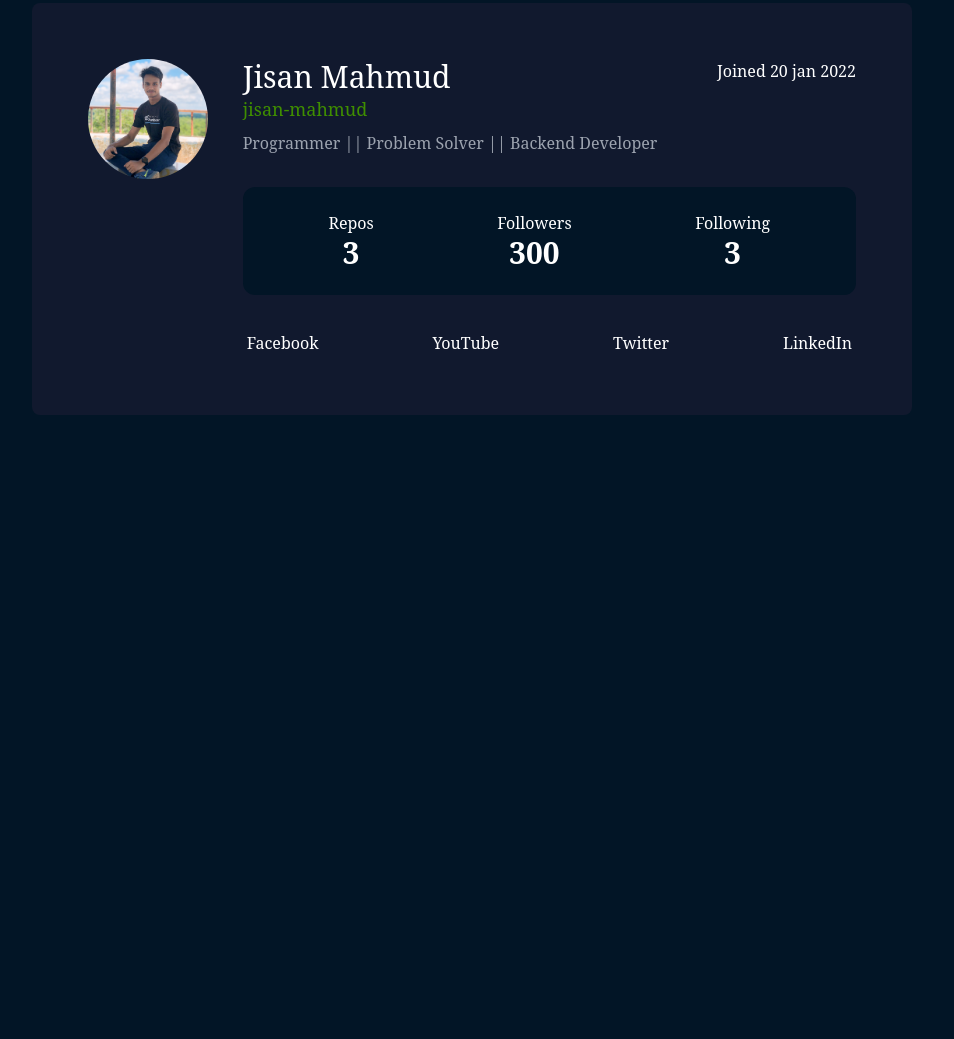
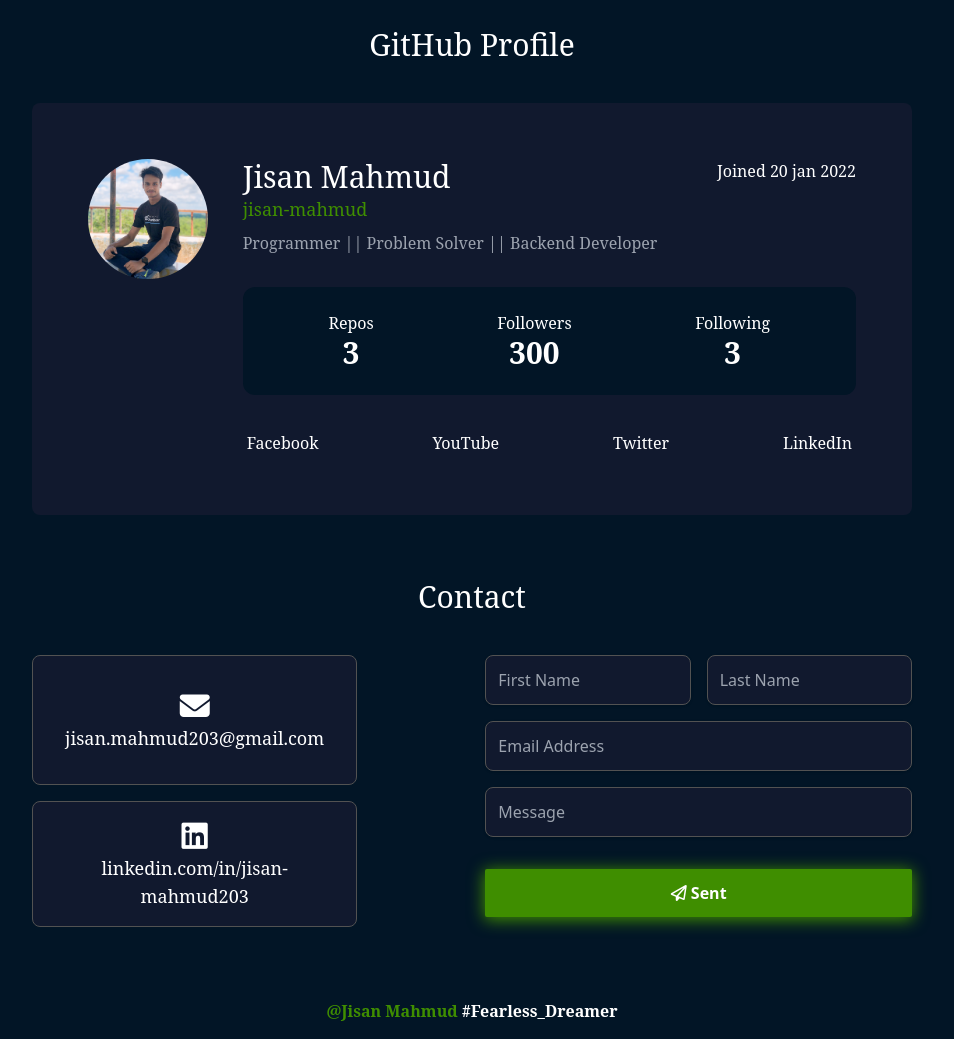
Before and after one commit to jisan-mahmud/portfolio-with-tailwind, a plain HTML site: page index.html in a window 1280 px wide. Shown: the part 1672-2711 px from the top of the page, without its empty margins (168-1122 px from the left). Before the commit the page ends 2127 px from the top, so only its background shows below. Drawn offline with nearby package versions, Linux system fonts and the light colour scheme.

Commit message:
add contact section and scroll effect

```diff
--- a/css/style.css
+++ b/css/style.css
@@ -1,3 +1,6 @@
+html{
+  scroll-behavior: smooth !important;
+}
 body{
     background-color: #021526;
 }
@@ -31,7 +34,9 @@ a:hover{
 #shadow2 {
     box-shadow: 0px 0px 9px -1px #3F8E00;
 }
-
+.shadow:focus{
+  box-shadow: 0px 2px 16px 1px #072b52;
+}
 @keyframes typing {
   0% {
     width: 0%;
--- a/index.html
+++ b/index.html
@@ -6,6 +6,7 @@
     <link rel="stylesheet" href="css/style.css">
     <link rel="preconnect" href="https://fonts.googleapis.com">
     <link rel="preconnect" href="https://fonts.gstatic.com" crossorigin>
+    <link rel="stylesheet" href="https://unpkg.com/aos@next/dist/aos.css" />
     <link rel="stylesheet" type='text/css' href="https://cdn.jsdelivr.net/gh/devicons/devicon@latest/devicon.min.css" />
     <script src="https://cdn.tailwindcss.com"></script>
     <script src="https://kit.fontawesome.com/87115898c2.js" crossorigin="anonymous"></script>
@@ -27,9 +28,9 @@
                 <div class="link lg:block hidden">
                     <ul class="flex gap-10 text-lg">
                         <li><a href="#">Home</a></li>
-                        <li><a href="#">Recent Project</a></li>
-                        <li><a href="#">GitHub Profile</a></li>
-                        <li><a href="#">Get In Touch</a></li>
+                        <li><a href="#recent_project">Recent Project</a></li>
+                        <li><a href="#github_profile">GitHub Profile</a></li>
+                        <li><a href="#contact">Contact</a></li>
                     </ul>
                 </div>
                 <!-- social media icon -->
@@ -65,7 +66,7 @@
             </div>
             <div class="flex-row md:w-10/12 m-auto sm:p-8 p-5 sm:pt-10 pt-4">
                 <h1 class="text-lg delay-[300ms] duration-[600ms] taos:translate-x-[-100%] taos:invisible" data-taos-offset="100">WORKED WITH: </h1>
-                <ul class="grid grid-cols-2 text-center sm:flex sm:flex-wrap text-2xl sm:text-3xl md:text-4xl justify-center sm:justify-start gap-4 mt-4 delay-[300ms] duration-[600ms] taos:translate-x-[100%] taos:invisible" data-taos-offset="100">
+                <ul id="skills" class="grid grid-cols-2 text-center sm:flex sm:flex-wrap text-2xl sm:text-3xl md:text-4xl justify-center sm:justify-start gap-4 mt-4 delay-[300ms] duration-[600ms] taos:translate-x-[100%] taos:invisible" data-taos-offset="100">
                     <li class="hover:text-[#ffd845] hover:animate-bounce hover:bg-[#f5f5dc] border-2 rounded-lg border-neutral-600 pt-2 pb-2 pl-9 pr-9">
                         <i class="devicon-python-plain"></i>
                     </li>
@@ -96,9 +97,8 @@
         </section>
     </header>
     <main class="md:w-9/12 m-auto p-10 text-white">
-
         <!-- recent work -->
-        <div>
+        <div id="recent_project">
             <!-- title section -->
             <div class="md:w-6/12 w-10/12  m-auto text-center duration-[1000ms] taos:opacity-0" data-taos-offset="300">
                 <h1 class="text-3xl mb-6 font-bold">Recent Work</h1>
@@ -145,9 +145,10 @@
         <!-- end recent work section -->
 
         <!-- github profie -->
-        <div class="flex md:gap-6 lg:gap-8 gap-3 bg-[#241f3775] md:p-14 p-6 rounded-lg justify-center duration-[600ms] taos:[transform:perspective(2500px)_rotateX(100deg)] taos:invisible taos:[backface-visibility:hidden]" data-taos-offset="100">
-
-            <!-- left side content -->
+        <div id="github_profile" class="mt-20">
+            <h1 class="text-3xl text-center mb-10">GitHub Profile</h1>
+            <div class="flex md:gap-6 lg:gap-8 gap-3 bg-[#241f3775] md:p-14 p-6 rounded-lg justify-center duration-[600ms] taos:[transform:perspective(2500px)_rotateX(100deg)] taos:invisible taos:[backface-visibility:hidden]" data-taos-offset="100">
+                  <!-- left side content -->
             <div class="w-2/12 hidden sm:block">
                 <img class="md:w-[110px] lg:w-[120px] w-[70px] rounded-full" src="images/jisan.jpg" alt="">
             </div>
@@ -165,7 +166,6 @@
                                 <a href="#" class="text-sm sm:text-base md:text-lg">jisan-mahmud</a>
                             </div>
                         </div>
-
                         <p class="mt-2 text-gray-400 sm:text-base text-xs">Programmer || Problem Solver || Backend Developer</p>
                     </div>
                     <!-- left section -->
@@ -199,8 +199,49 @@
                     <li class="">LinkedIn</li>
                 </ul>
             </div>
+            </div>
+        </div>
+
+        <!-- contact section -->
+        <div class="mt-16">
+            <h1 class="text-3xl text-center mb-6">Contact</h1>
+            <div class="flex sm:flex-row flex-col-reverse lg:gap-32 sm:gap-14 gap-6 delay-[300ms] duration-[600ms] taos:translate-x-[-200px] taos:opacity-0" data-taos-offset="100">
+                <!-- contect with email and linkedin -->
+                <div class="sm:w-2/5 mt-4 mt-b text-center">
+                    <div class="rounded-lg bg-[#241f3775] border border-neutral-600 p-8">
+                        <i class="fa-solid fa-envelope text-3xl"></i>
+                        <p class="lg:text-lg break-words">jisan.mahmud203@gmail.com</p>
+                    </div>
+                    <div class="rounded-lg bg-[#241f3775] border border-neutral-600 mt-4 mb-4 p-4">
+                        <i class="fa-brands fa-linkedin text-3xl"></i>
+                        <p class="lg:text-lg">linkedin.com/in/jisan-mahmud203</p>
+                    </div>
+                </div>
+                <!-- contect form -->
+                <div id="contact" class="sm:w-3/5 delay-[300ms] duration-[600ms] taos:translate-x-[200px] taos:opacity-0" data-taos-offset="100">
+                    <form class="text-white">
+                        <div class="flex mt-4 mb-4 gap-4">
+                            <input class="w-full p-3 rounded-lg focus:outline-none shadow bg-[#241f3775] border border-neutral-600" type="text" placeholder="First Name">
+                            <input class="w-full p-3 rounded-lg focus:outline-none shadow bg-[#241f3775] border border-neutral-600" type="text" placeholder="Last Name">
+                        </div>
+                        <div class="mt-4 mb-4">
+                            <input class="w-full p-3 rounded-lg focus:outline-none shadow bg-[#241f3775] border border-neutral-600" type="email" placeholder="Email Address">
+                        </div>
+                        <div class="mt-4 mb-4">
+                            <input class="w-full p-3 rounded-lg focus:outline-none shadow bg-[#241f3775] border border-neutral-600" type="text" placeholder="Message">
+                        </div>
+                        <button id="shadow" class="bg-[#3F8E00] w-full p-3 mt-4 mb-4 sm:text-base text-sm sm:rounded-sm rounded-md font-bold" type="submit"><i class="fa-regular fa-paper-plane"></i> Sent</button>
+                    </form>
+                </div>
+            </div>
         </div>
     </main>
+    <footer>
+        <div class="text-center font-bold m-4 text-white">
+            <a href="https://www.linkedin.com/in/jisan-mahmud203/">@Jisan Mahmud </a>
+            <span>#Fearless_Dreamer</span>
+        </div>
+    </footer>
     <script src="js/app.js"></script>
     <script src="https://unpkg.com/taos@1.0.5/dist/taos.js"></script>
 </body>
```
